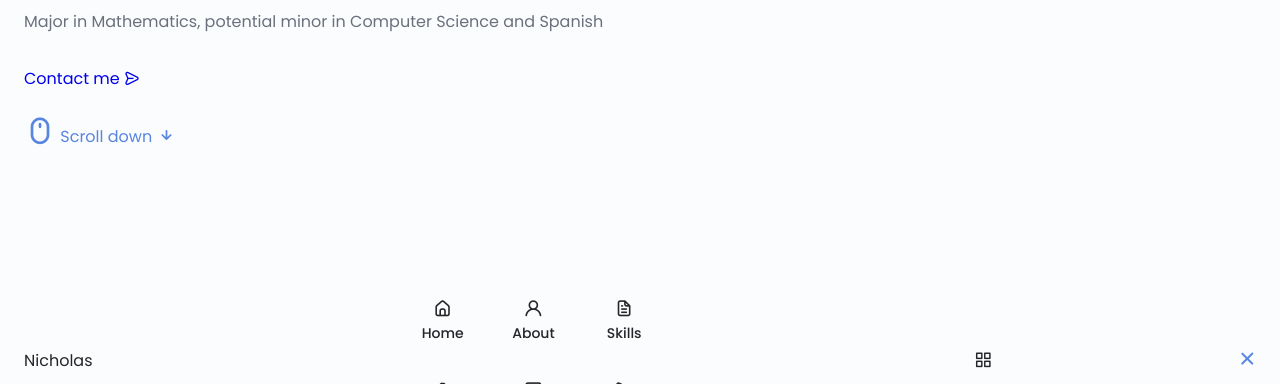
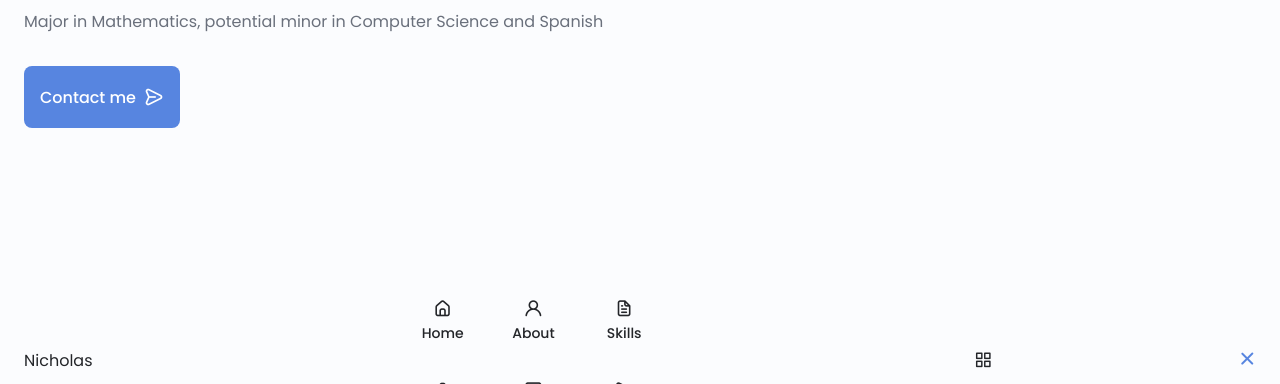
Before and after one commit to onenylxus/portfolio, a plain HTML site: page index.html in a window 1280 px wide. Shown: the part 416-800 px from the top of the page. Drawn offline with nearby package versions, Linux system fonts and the light colour scheme.

Commit message:
Button styles

```diff
--- a/styles.css
+++ b/styles.css
@@ -110,6 +110,30 @@ img {
 .grid {
   display: grid;
   gap: 1.5rem;
+}
+
+.button {
+  display: inline-block;
+  padding: 1rem;
+  border-radius: 0.5rem;
+  font-weight: var(--font-weight-medium);
+  background: var(--color-tint);
+  color: #fff;
+}
+
+.button:hover {
+  background: var(--color-tint-alt);
+}
+
+.button-icon {
+  margin-left: 0.5rem;
+  font-size: 1.25rem;
+  transition: 0.3s;
+}
+
+.button-flex {
+  display: inline-flex;
+  align-items: center;
 }
 
 /* Header */
@@ -259,7 +283,7 @@ img {
 }
 
 .home-scroll {
-  /* display: none; */
+  display: none;
 }
 
 .home-scroll-button {
```
